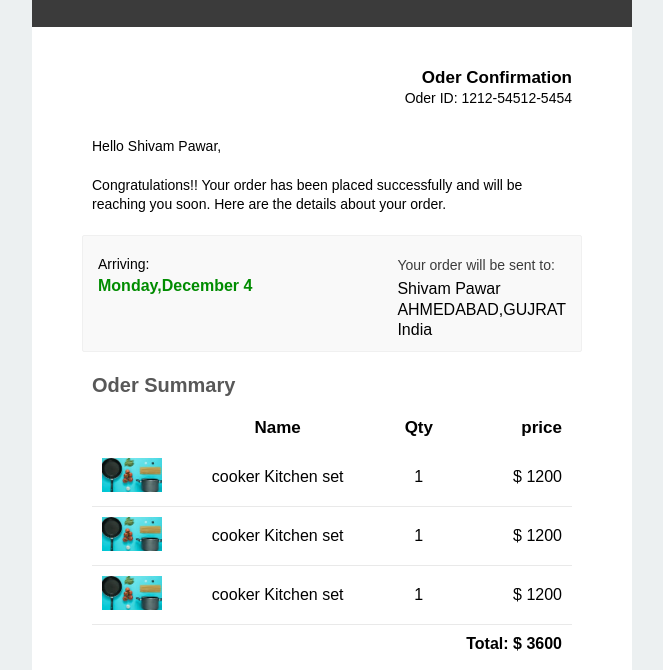
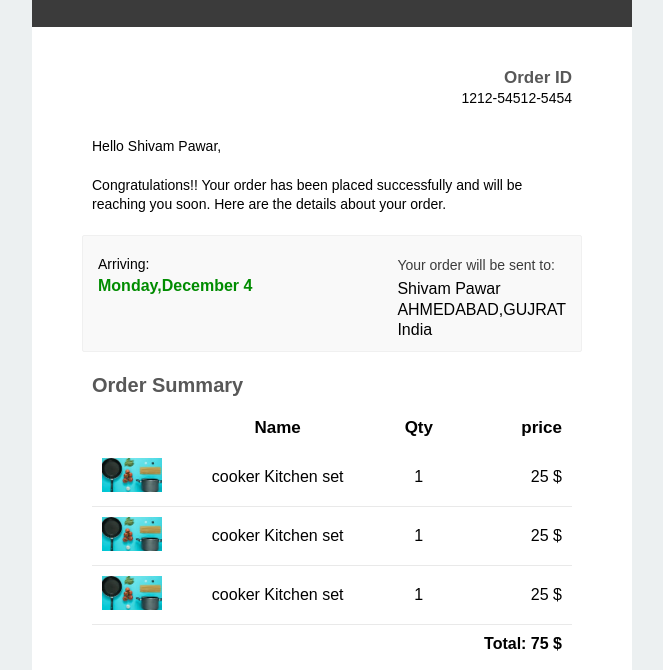
Before and after one commit to pawarshivamd/espacecarre-templet-2, a plain HTML site: page index.html in a window 1280 px wide. Shown: the part 97-767 px from the top of the page, without its empty margins (308-971 px from the left). Drawn offline with Linux system fonts and the light colour scheme.

Commit message:
set-font

```diff
--- a/index.html
+++ b/index.html
@@ -312,9 +312,8 @@ font-size: 14px;
                               align="right">
                               <div class="v-line-height v-font-size text-td-box"
                                 style="font-size: 14px; line-height: 140%;word-wrap: break-word;">
-                                <p style="line-height: 130%;text-align: end;font-size: 17px;font-weight: 600;">Oder
-                                  Confirmation</p>
-                                <p style="line-height: 130%;text-align: end;">Oder ID: 1212-54512-5454</p>
+                                <p style="line-height: 130%;text-align: end;font-size: 17px;font-weight: 600;color: #585858;">Order ID</p>
+                                <p style="line-height: 130%;text-align: end;">1212-54512-5454</p>
 
                               </div>
 
@@ -419,7 +418,7 @@ font-size: 14px;
                               align="left">
                               <div class="v-line-height v-font-size text-td-box"
                                 style="font-size: 14px; line-height: 140%;word-wrap: break-word;">
-                                <p style="line-height: 130%;font-weight: 600; font-size: 20px; color: #585858;">Oder Summary</p>
+                                <p style="line-height: 130%;font-weight: 600; font-size: 20px; color: #585858;">Order Summary</p>
                               </div>
                             </td>
                           </tr>
@@ -441,27 +440,27 @@ font-size: 14px;
                             </td>
                             <td class="item-td name-td-wi" style="width: 45%;">cooker Kitchen set</td>
                             <td class="item-td qty-td-wi" style="width: 15%;">1</td>
-                            <td class="item-td price-text pri-td-wi" style="width: 25%;">$ 1200</td>
+                            <td class="item-td price-text pri-td-wi" style="width: 25%;">25 $</td>
                           </tr>
                           <tr>
                             <td class="item-td img-td-wi " style="width: 15%;"><img src="images/cat-1.jpg" alt="" width="60px">
                             </td>
                             <td class="item-td name-td-wi" style="width: 45%;">cooker Kitchen set</td>
                             <td class="item-td qty-td-wi" style="width: 15%;">1</td>
-                            <td class="item-td price-text pri-td-wi" style="width: 25%;">$ 1200</td>
+                            <td class="item-td price-text pri-td-wi" style="width: 25%;">25 $</td>
                           </tr>
                           <tr>
                             <td class="item-td img-td-wi " style="width: 15%;"><img src="images/cat-1.jpg" alt="" width="60px">
                             </td>
                             <td class="item-td name-td-wi" style="width: 45%;">cooker Kitchen set</td>
                             <td class="item-td qty-td-wi" style="width: 15%;">1</td>
-                            <td class="item-td price-text pri-td-wi" style="width: 25%;">$ 1200</td>
+                            <td class="item-td price-text pri-td-wi" style="width: 25%;">25 $</td>
                           </tr>
 
                         </tbody>
                         <tfoot>
                           <tr>
-                            <th colspan="4" style="text-align: end;">Total: $ 3600 </th>
+                            <th colspan="4" style="text-align: end;">Total: 75 $ </th>
                           </tr>
                         </tfoot>
                       </table>
```
